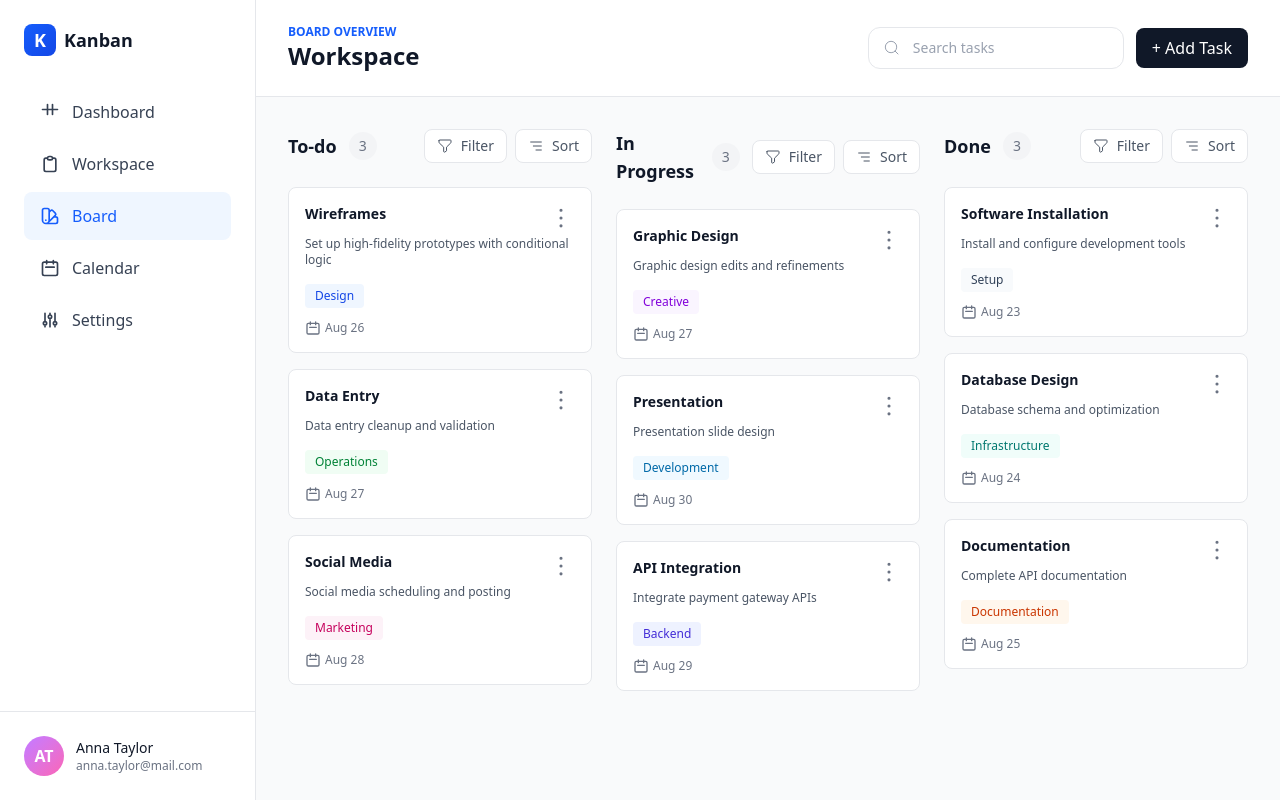
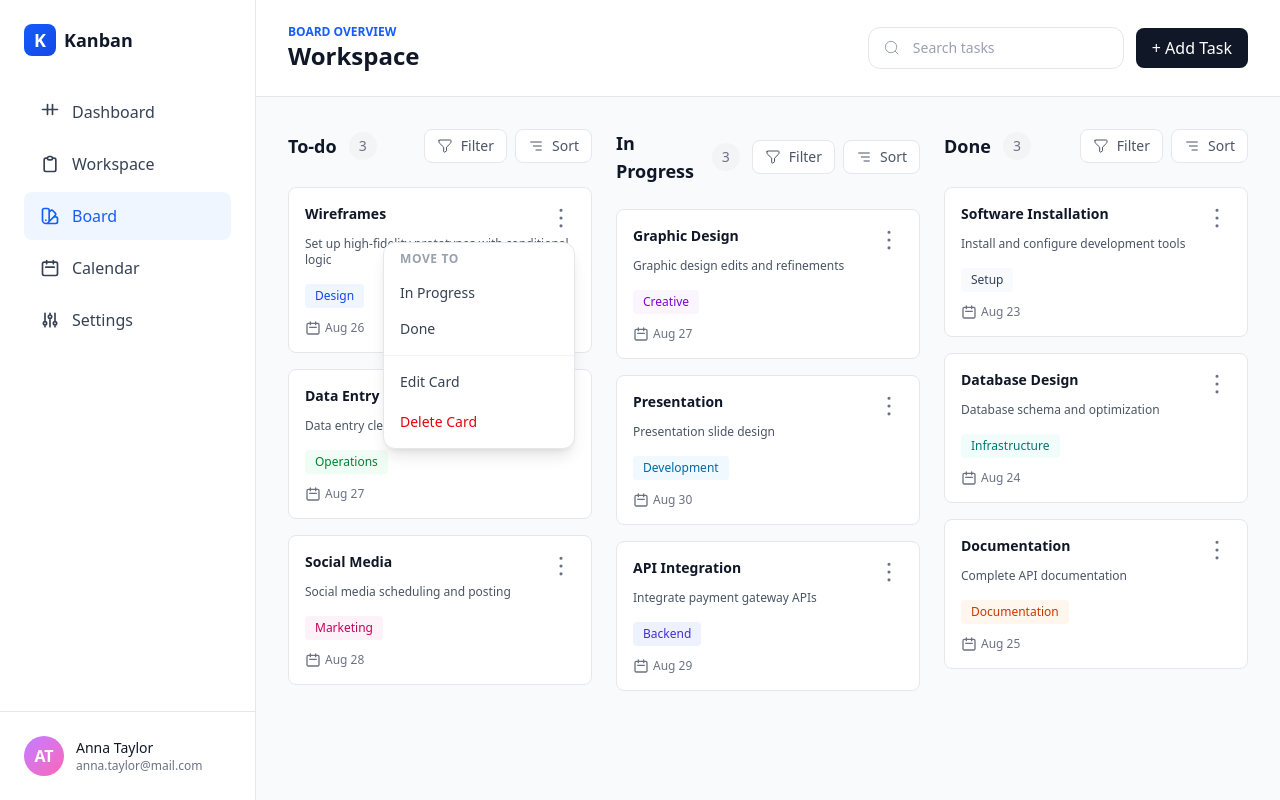
Before and after one commit to Mahmudulislamshuvo/aa3, a React (Vite) app: page / in a window 1280 px wide. Both pictures are taken after a click on the button 561 px from the left and 218 px from the top of the page. Built offline with nearby package versions, Linux system fonts and the light colour scheme.

Commit message:
Add ThreeDot component for card actions and integrate with TodoColumn, incompete, will do tomorrow

```diff
--- a/src/Components/TodoColumn.jsx
+++ b/src/Components/TodoColumn.jsx
@@ -1,12 +1,13 @@
 import { useContext, useState } from "react";
-import CardThreeDot from "./commonComponent/FilterOptions";
 import ColumnToolbar from "./commonComponent/ColumnToolbar";
 import { DataContext } from "../Context";
 import { getFilteredData } from "../utils/displayData";
 import { getSortedData } from "../utils/sortedData";
+import ThreeDot from "./commonComponent/ThreeDot";
 
 const TodoColumn = ({ categoryColors }) => {
   const [showFilterMenu, setShowFilterMenu] = useState(false);
+  const [selectedCardId, setSelectedCardId] = useState(null);
   const [selectedFilter, setSelectedFilter] = useState(null);
   const [sortOrder, setSortOrder] = useState(null);
 
@@ -26,6 +27,10 @@ const TodoColumn = ({ categoryColors }) => {
   };
 
   const finalSortedData = getSortedData(displayData, sortOrder);
+
+  const handleModify = () => {
+    setSelectedCardId(null);
+  };
 
   return (
     <>
@@ -56,6 +61,7 @@ const TodoColumn = ({ categoryColors }) => {
                 data-card-menu-container
               >
                 <button
+                  onClick={() => setSelectedCardId(items.id)}
                   type="button"
                   className="p-1 rounded-full hover:bg-gray-100 hover:text-gray-700 focus:outline-none"
                   data-card-menu-toggle="wireframes-menu"
@@ -69,7 +75,9 @@ const TodoColumn = ({ categoryColors }) => {
                     <path d="M8 3a1.25 1.25 0 110-2.5A1.25 1.25 0 018 3zm0 6.25a1.25 1.25 0 110-2.5 1.25 1.25 0 010 2.5zm0 6.25a1.25 1.25 0 110-2.5 1.25 1.25 0 010 2.5z" />
                   </svg>
                 </button>
-                {/* <CardThreeDot /> */}
+                {selectedCardId === items.id && (
+                  <ThreeDot onHandleModify={handleModify} />
+                )}
               </div>
               <div className="mb-3">
                 <h3 className="font-semibold text-gray-900 text-sm">
--- /dev/null
+++ b/src/Components/commonComponent/ThreeDot.jsx
@@ -0,0 +1,43 @@
+const ThreeDot = ({ onHandleModify }) => {
+  return (
+    <>
+      <div
+        className="absolute right-0 mt-2 w-48 bg-white border border-gray-200 rounded-xl shadow-lg text-sm text-gray-700 py-2 z-40"
+        id="wireframes-menu"
+        data-card-menu
+      >
+        <p className="px-4 pb-2 text-xs font-semibold text-gray-400 uppercase tracking-wider">
+          Move to
+        </p>
+        <button
+          type="button"
+          className="w-full text-left px-4 py-2 hover:bg-gray-50"
+        >
+          In Progress
+        </button>
+        <button
+          type="button"
+          className="w-full text-left px-4 py-2 hover:bg-gray-50"
+        >
+          Done
+        </button>
+        <div className="border-t border-gray-100 mt-2 pt-2 space-y-1">
+          <button
+            type="button"
+            className="w-full text-left px-4 py-2 hover:bg-gray-50"
+          >
+            Edit Card
+          </button>
+          <button
+            type="button"
+            className="w-full text-left px-4 py-2 text-red-600 hover:bg-red-50"
+          >
+            Delete Card
+          </button>
+        </div>
+      </div>
+    </>
+  );
+};
+
+export default ThreeDot;
```
